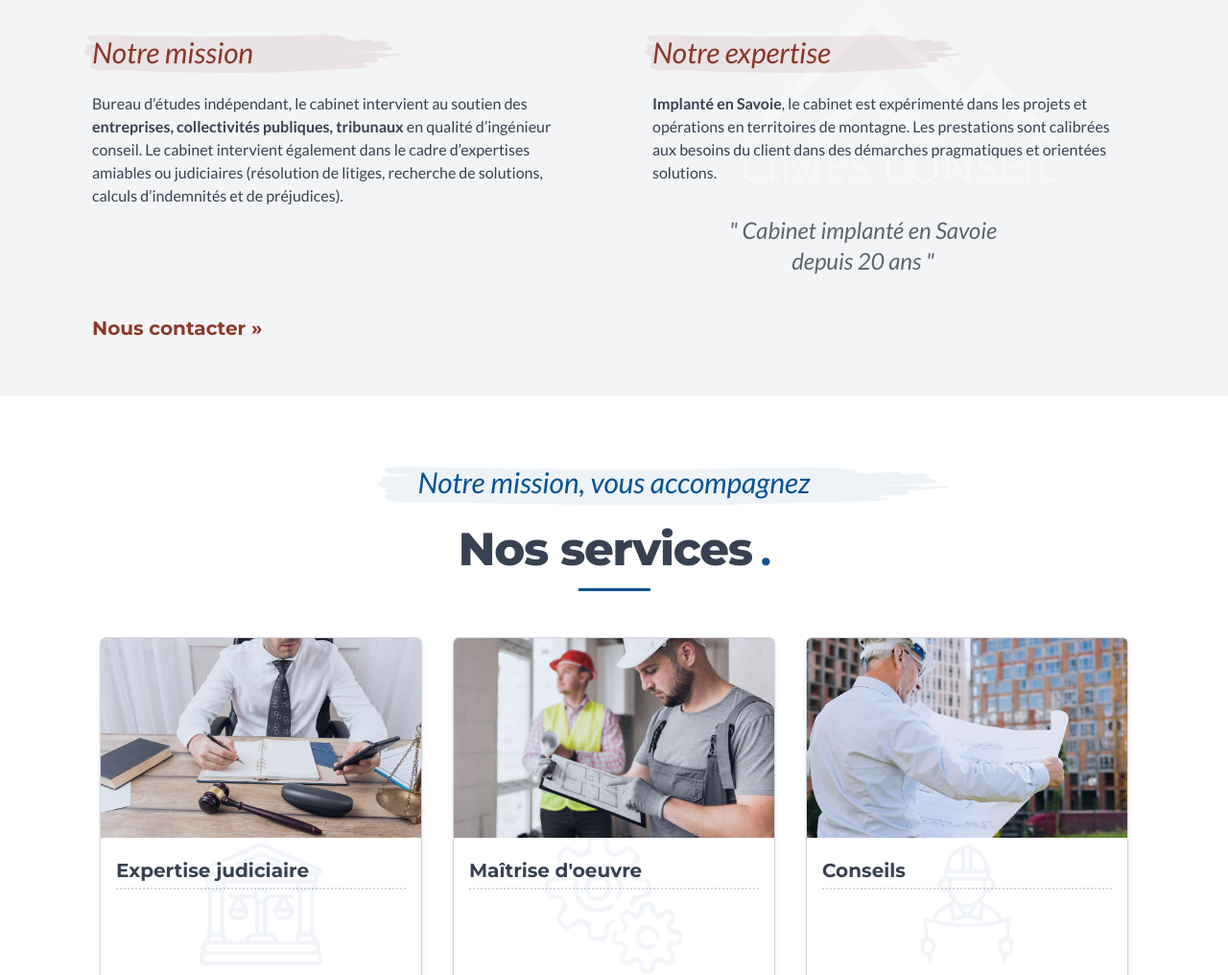
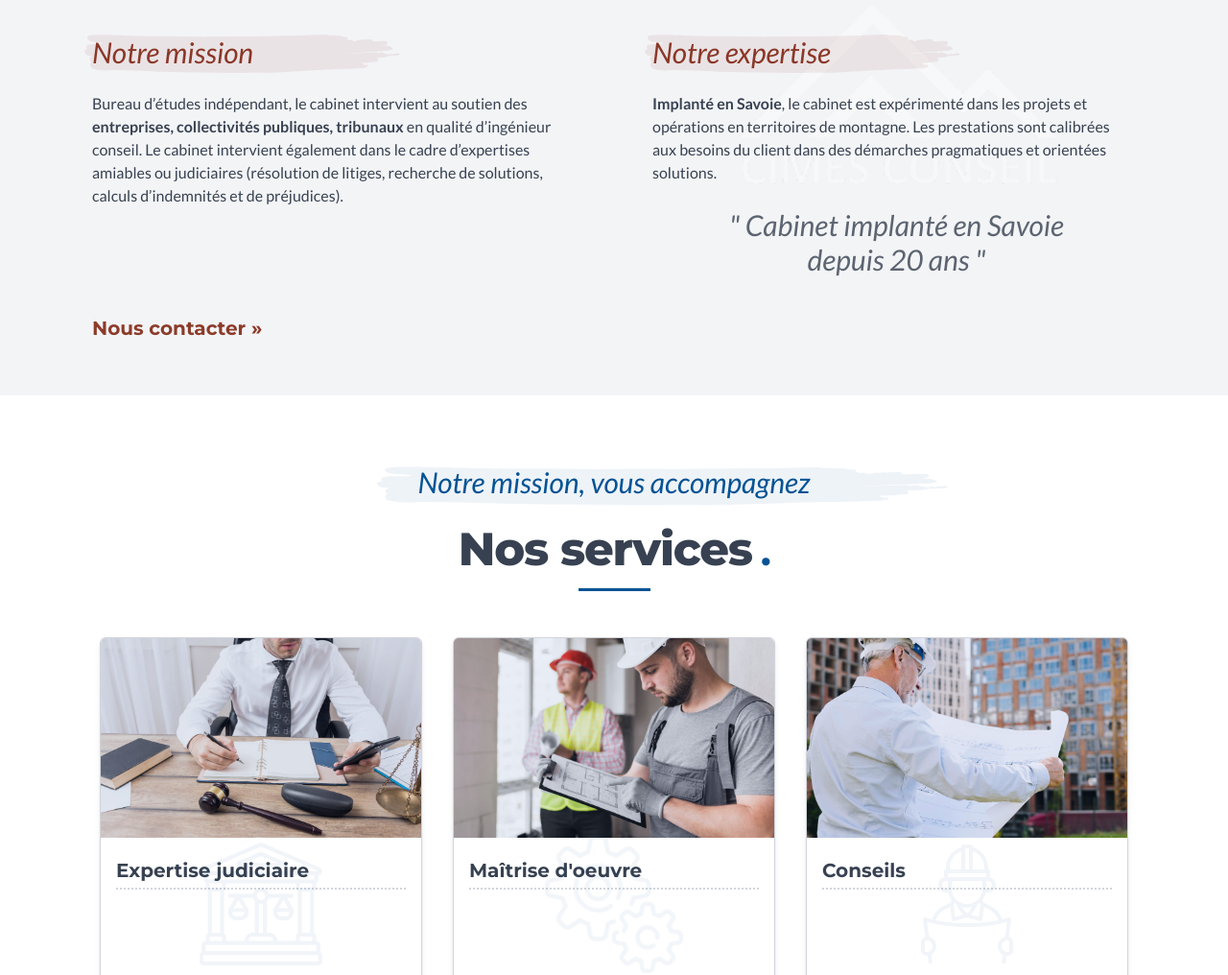
Before and after one commit to fpichegru/temp-cimesconseil-app, a website: page index.html in a window 1280 px wide. Shown: the part 981-1997 px from the top of the page at 96% size. Drawn offline with Linux system fonts and the light colour scheme.

Commit message:
accueil-5

```diff
--- a/index.html
+++ b/index.html
@@ -205,7 +205,7 @@
             <p class="mt-6 relative z-20">
                 <b>Implanté en Savoie</b>, le cabinet est expérimenté dans les projets et opérations en territoires de montagne. Les prestations sont calibrées aux besoins du client dans des démarches pragmatiques et orientées solutions.
             </p >
-           <h2 class="absolute hidden  text-2xl  italic opacity-80 -bottom-24 left-20 text-center  xl:block">" Cabinet implanté en Savoie<br> depuis 20 ans "</h2>
+           <h2 class="absolute hidden  text-3xl  italic opacity-80 -bottom-24 left-20 text-center  xl:block">" Cabinet implanté en Savoie<br> depuis 20 ans "</h2>
         </div>
       </div>
     </div>
```
